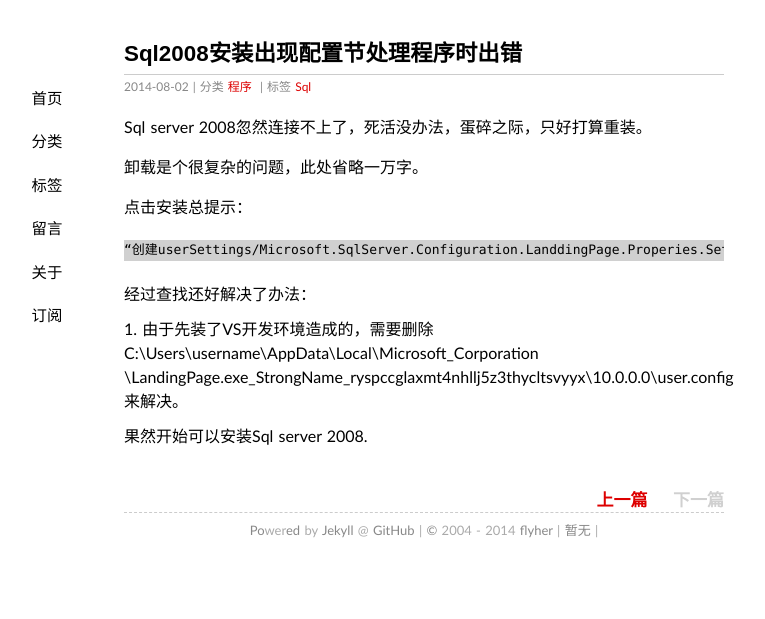
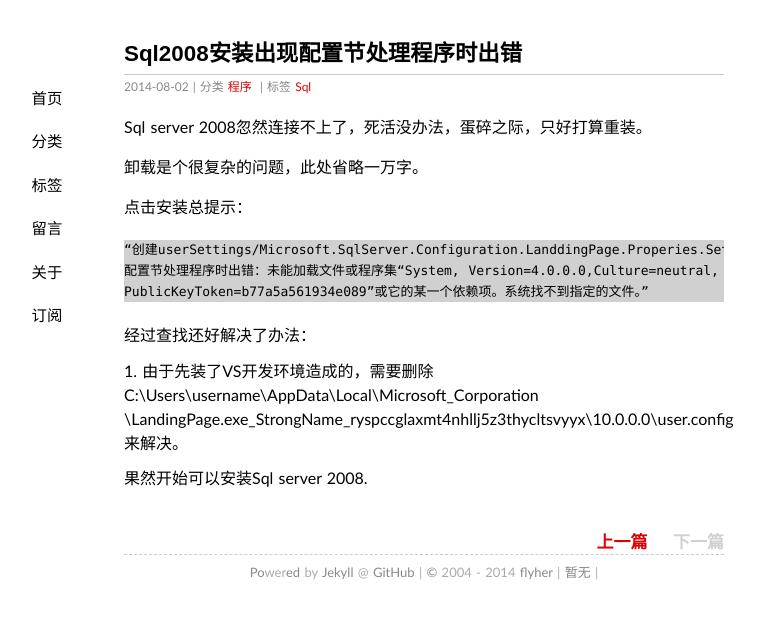
Before and after one commit to flyher/flyher.github.com, a Jekyll site: the page built from _posts/2014-08-02-sql2008-install-error.md, in a window 1280 px wide. Shown: the top 619 px of the page, without its empty margins (216-981 px from the left). Built offline with Jekyll 4.4.1, drawn with Linux system fonts in a browser that asks for light colours; Markdown is read by kramdown in place of the engine named in the settings; comment, search, counter and statistics services are not loaded.

Commit message:
update 20140802

````diff
--- a/_posts/2014-08-02-sql2008-install-error.md
+++ b/_posts/2014-08-02-sql2008-install-error.md
@@ -15,7 +15,9 @@
 点击安装总提示：
 
 ```
-“创建userSettings/Microsoft.SqlServer.Configuration.LanddingPage.Properies.Settings的配置节处理程序时出错：未能加载文件或程序集“System, Version=4.0.0.0,Culture=neutral,  PublicKeyToken=b77a5a561934e089”或它的某一个依赖项。系统找不到指定的文件。”
+“创建userSettings/Microsoft.SqlServer.Configuration.LanddingPage.Properies.Settings的
+配置节处理程序时出错：未能加载文件或程序集“System, Version=4.0.0.0,Culture=neutral,
+PublicKeyToken=b77a5a561934e089”或它的某一个依赖项。系统找不到指定的文件。”
 ```
 
 经过查找还好解决了办法：
````
